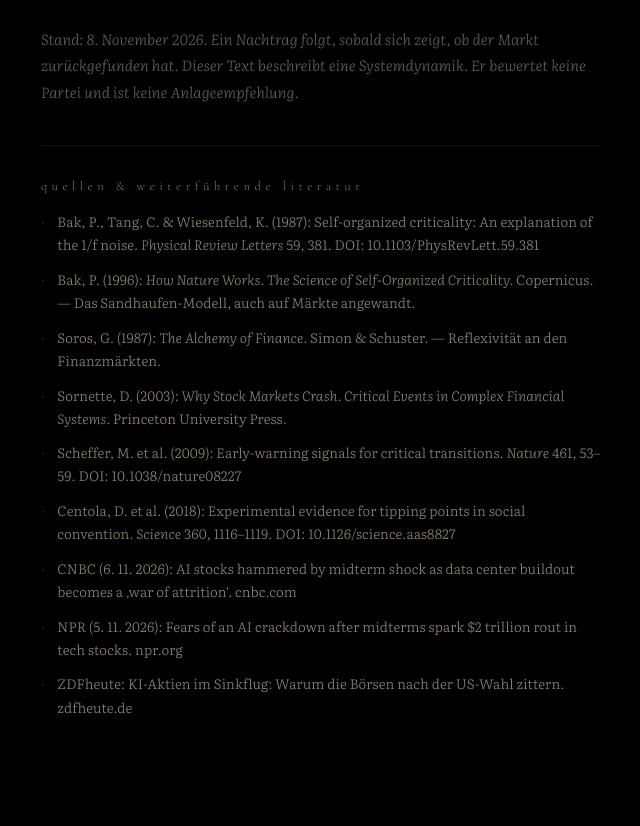
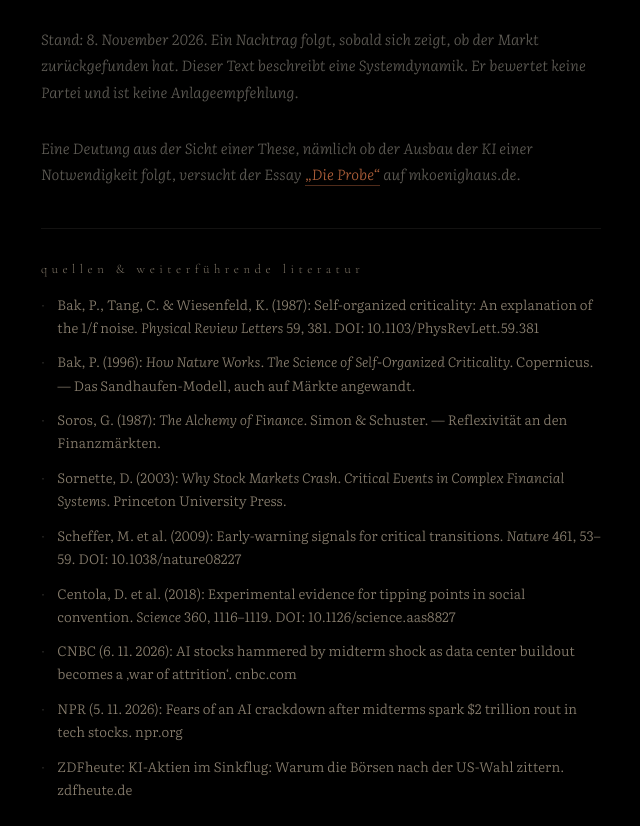
Before and after one commit to wieskoenig-ops/emergenz.art, a plain HTML site: page punkt/kippt-hier-etwas/index.html in a window 1280 px wide. Shown: the part 5840-6666 px from the top of the page, without its empty margins (319-959 px from the left). Drawn offline with Linux system fonts and the light colour scheme.

Commit message:
Kippt hier etwas?: Rücklink auf den Essay „Die Probe“ (mkoenighaus.de)
Co-Authored-By: Claude Opus 5.5 <noreply@anthropic.com>

```diff
--- a/punkt/kippt-hier-etwas/index.html
+++ b/punkt/kippt-hier-etwas/index.html
@@ -300,6 +300,7 @@
       <p>Wer „Kipppunkt“ sagt, behauptet eine Unumkehrbarkeit. Das ist eine starke Aussage, und in den meisten Schlagzeilen ist sie nicht gedeckt. Was sich über komplexe Systeme sagen lässt, ist bescheidener: Man kann erkennen, dass ein System sich einer Schwelle nähert. Wo genau sie liegt und wann sie überschritten ist, sieht man fast immer erst danach.</p>
       <p>Der Donnerstag nach der Wahl hat gezeigt, wie steil der Haufen ist. Ob er gerutscht ist, ist noch nicht entschieden. Das ist keine Ausflucht, sondern die genaueste Antwort, die sich heute geben lässt. Und sie ist für Märkte genauso gültig wie für Gletscher: Die Frage ist nicht, ob es kracht, sondern ob es danach wieder so wird wie vorher.</p>
       <p class="stand">Stand: 8. November 2026. Ein Nachtrag folgt, sobald sich zeigt, ob der Markt zurückgefunden hat. Dieser Text beschreibt eine Systemdynamik. Er bewertet keine Partei und ist keine Anlageempfehlung.</p>
+      <p class="stand">Eine Deutung aus der Sicht einer These, nämlich ob der Ausbau der KI einer Notwendigkeit folgt, versucht der Essay <a href="https://mkoenighaus.de/uncategorized/die-probe/" target="_blank" rel="noopener">„Die Probe“</a> auf mkoenighaus.de.</p>
     </div>
 
     <hr class="rule">
```
